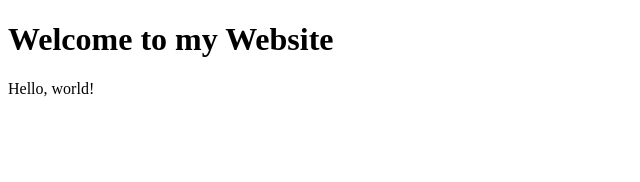
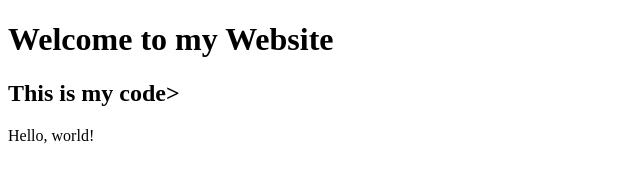
Before and after one commit to kodo123321/first, a plain HTML site: page index.html in a window 1280 px wide. Shown: the whole page, without its empty margins (0-640 px from the left). Drawn offline with Linux system fonts and the light colour scheme.

Commit message:
Update index.html

```diff
--- a/index.html
+++ b/index.html
@@ -3,6 +3,7 @@
   <head> </head>
   <body>
     <h1>Welcome to my Website</h1>
+    <h2>This is my code></h2>
     Hello, world!
   </body>
 </html>
```
